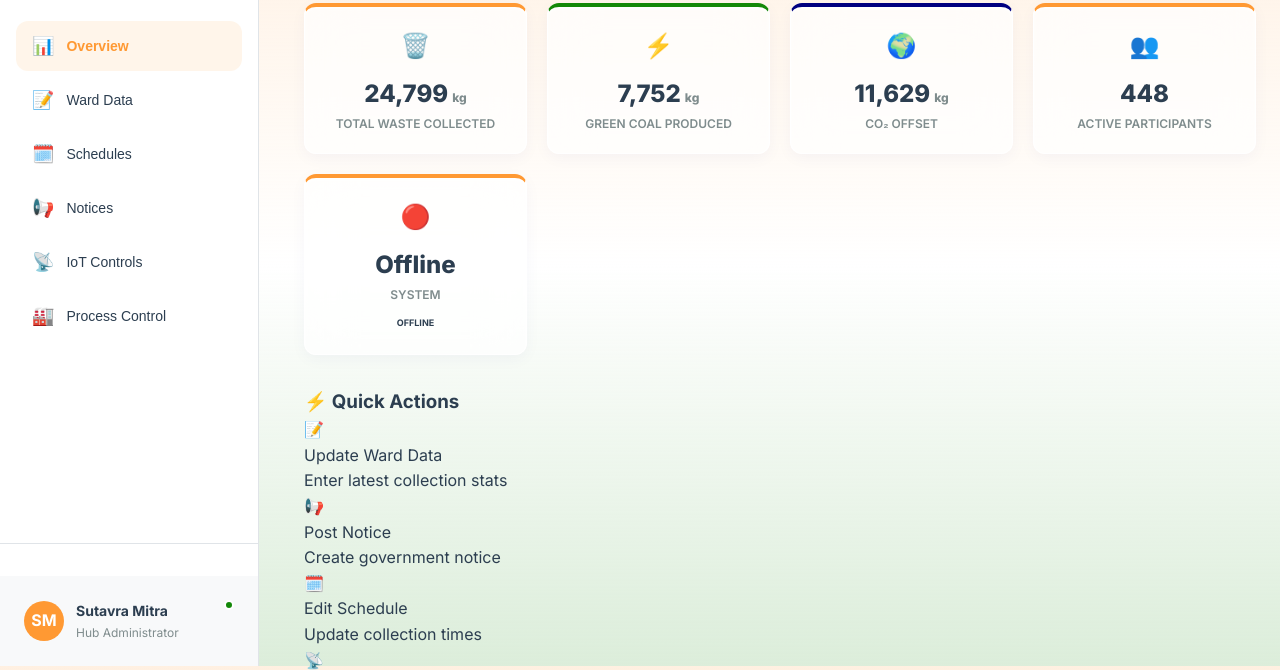
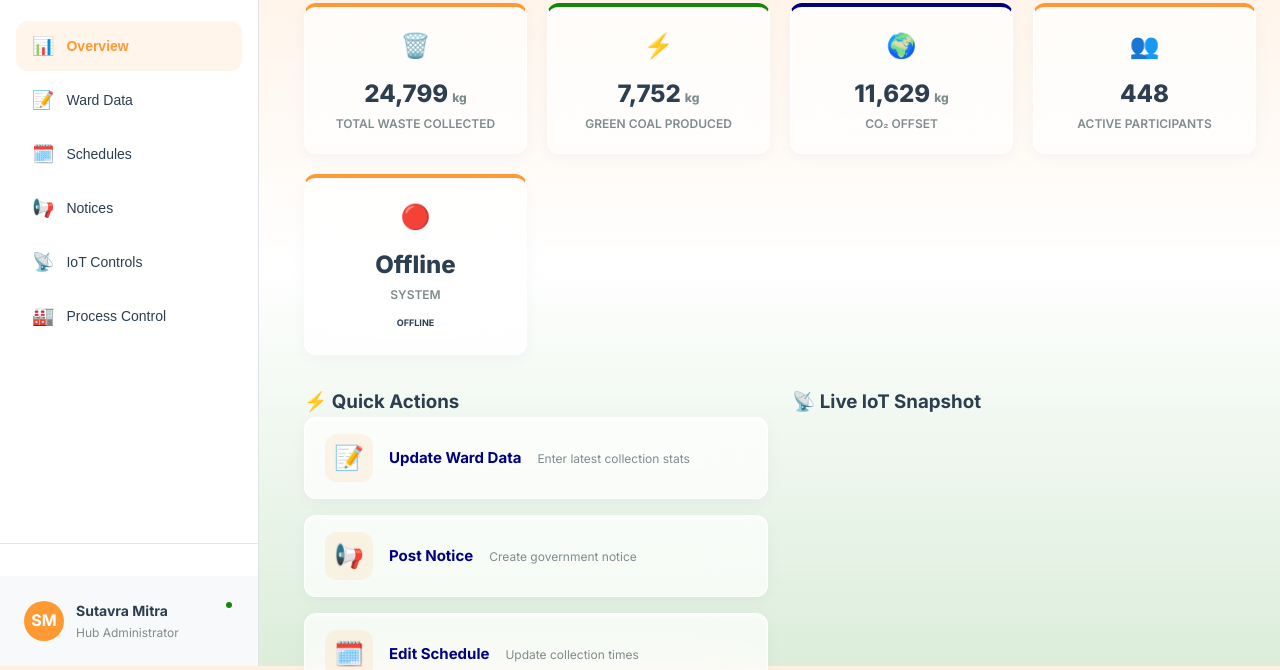
Before and after one commit to sutavrario/Green_Coal, a website built with Vite: page admin.html in a window 1280 px wide. Shown: the part 134-804 px from the top of the page. Built offline with nearby package versions, Linux system fonts and the light colour scheme.

Commit message:
Fix missing CSS for admin quick actions

```diff
--- a/css/admin.css
+++ b/css/admin.css
@@ -130,6 +130,25 @@ body {
 .stat-val { font-size: 24px; font-weight: 800; color: var(--text-main); }
 .stat-unit { font-size: 12px; color: var(--text-muted); margin-left: 4px; }
 .stat-lbl { font-size: 12px; color: var(--text-muted); font-weight: 600; text-transform: uppercase; }
+
+/* ═══ TWO COLUMN LAYOUT ═══ */
+.two-col-layout { display: grid; grid-template-columns: 1fr 1fr; gap: 24px; margin-bottom: 32px; }
+@media (max-width: 992px) { .two-col-layout { grid-template-columns: 1fr; } }
+
+/* ═══ QUICK ACTIONS ═══ */
+.quick-grid { display: flex; flex-direction: column; gap: 16px; }
+.quick-card {
+  background: rgba(255, 255, 255, 0.7); backdrop-filter: blur(24px); -webkit-backdrop-filter: blur(24px);
+  border: 1px solid rgba(255, 255, 255, 0.9); border-radius: var(--radius); padding: 16px 20px;
+  display: flex; align-items: center; gap: 16px; cursor: pointer;
+  box-shadow: 0 4px 16px rgba(0,0,128,0.04), inset 0 2px 2px rgba(255,255,255,0.8);
+  transition: all 0.4s cubic-bezier(0.4,0,0.2,1);
+}
+.quick-card:hover { transform: translateY(-4px); box-shadow: 0 12px 32px rgba(0,0,128,0.08); background: rgba(255, 255, 255, 0.85); border-color: var(--primary); }
+.q-icon { font-size: 24px; width: 48px; height: 48px; display: flex; align-items: center; justify-content: center; background: rgba(255, 153, 51, 0.1); border-radius: 12px; flex-shrink: 0; }
+.q-title { font-size: 15px; font-weight: 700; color: var(--accent); }
+.q-desc { font-size: 12px; color: var(--text-muted); }
+
 
 /* ═══ FORMS ═══ */
 .form-group { margin-bottom: 20px; }
```
